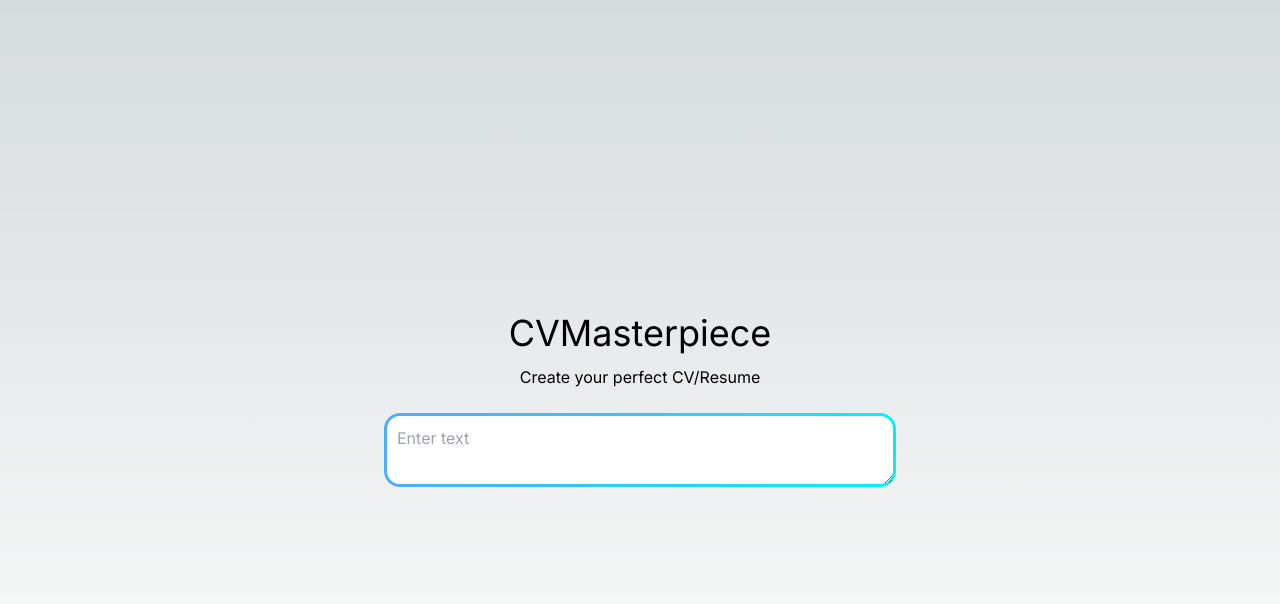
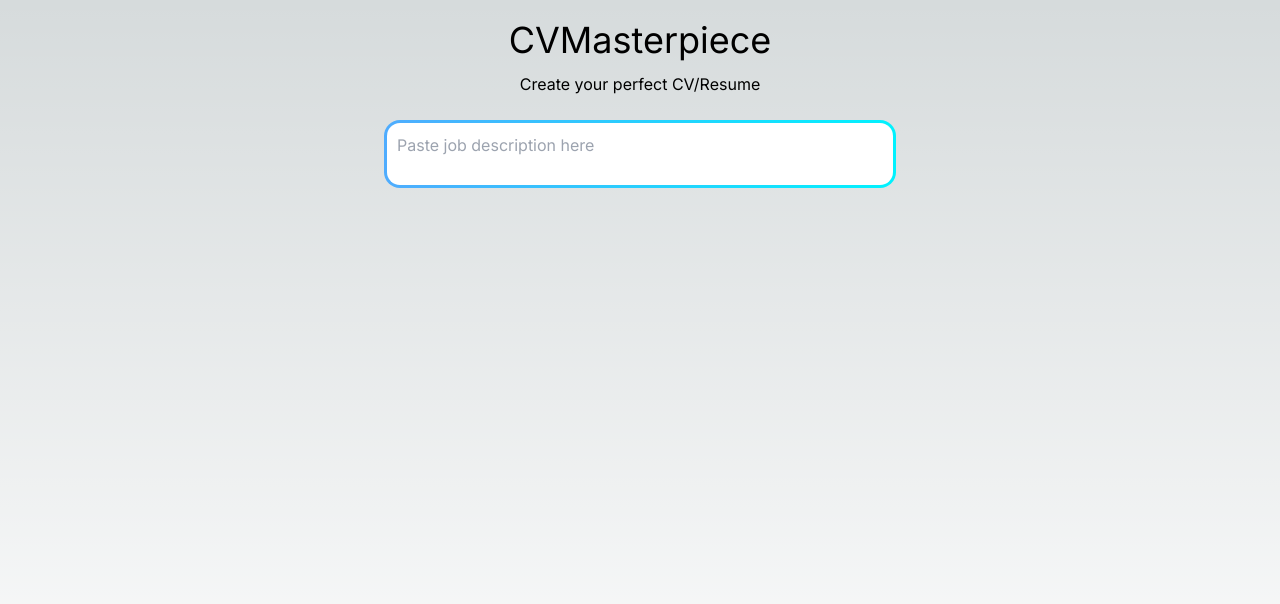
Before and after one commit to Tahjour/cvmasterpiece, a Next.js app: page / in a window 1280 px wide. Shown: the top 604 px of the page. Built offline with nearby package versions, Linux system fonts and the light colour scheme.

Commit message:
trying to figure out smooth textarea increase in height

```diff
--- a/src/app/globals.css
+++ b/src/app/globals.css
@@ -32,7 +32,7 @@ body {
   }
 }
 
-/* globals.css or a similar global stylesheet */
+/* globals.css */
 .textarea-gradient-border {
   border: 3px solid transparent;
   background-image: linear-gradient(rgb(var(--background-end-rgb)), rgb(var(--background-end-rgb))), linear-gradient(to right, #4facfe, #00f2fe);
@@ -46,3 +46,9 @@ body {
   background-image: linear-gradient(rgb(var(--background-end-rgb)), rgb(var(--background-end-rgb))), linear-gradient(to right, #4facfe, #00f2fe);
   box-shadow: 0 0 10px rgba(79, 172, 254, 0.5), 0 0 10px rgba(0, 242, 254, 0.5);
 }
+
+.textarea-gradient-border {
+  resize: none; /* Disable manual resizing */
+  overflow-y: auto; /* Enable vertical scrollbar when needed */
+  transition: height 0.2s ease; /* Smooth transition for height change */
+}
--- a/src/app/page.tsx
+++ b/src/app/page.tsx
@@ -1,19 +1,43 @@
-import Image from "next/image";
-import "./globals.css"
+"use client";
+import { useEffect, useRef } from "react";
+import "./globals.css";
 
 export default function Home() {
+  const textAreaRef = useRef<HTMLTextAreaElement>(null);
+
+  useEffect(() => {
+    const textArea = textAreaRef.current;
+    if (textArea) {
+      const handleInput = () => {
+        textArea.style.height = "auto";
+        const scrollHeight = textArea.scrollHeight;
+        // Force a reflow to ensure the transition is applied
+        textArea.style.height = `${scrollHeight}px`;
+        textArea.offsetHeight; // Trigger a reflow
+        textArea.style.height = `${Math.min(scrollHeight, 500)}px`;
+      };
+
+      textArea.addEventListener("input", handleInput);
+
+      // Initial resize to fit the initial content
+      handleInput();
+
+      return () => {
+        textArea.removeEventListener("input", handleInput);
+      };
+    }
+  }, []);
   return (
-    <main className="flex min-h-screen flex-col items-center justify-center p-24">
-      <div className="w-full max-w-5xl flex flex-col items-center justify-center">
+    <main className="flex flex-col min-h-screen justify-start items-center p-5">
       <h1 className="text-4xl mb-3">CVMasterpiece</h1>
       <h4 className="mb-6">Create your perfect CV/Resume</h4>
       <textarea
+        ref={textAreaRef}
         name="textInput"
         id="textInput"
-          placeholder="Enter text"
+        placeholder="Paste job description here"
         className="textarea-gradient-border w-full max-w-lg rounded-2xl focus:outline-none"
       ></textarea>
-      </div>
     </main>
   );
 }
```
Lines whose indentation alone changed are shown as unchanged.
